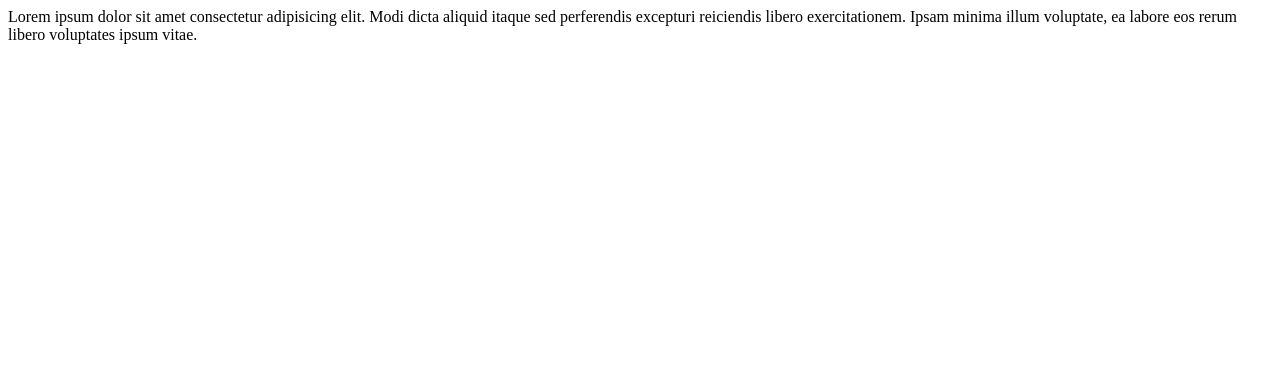
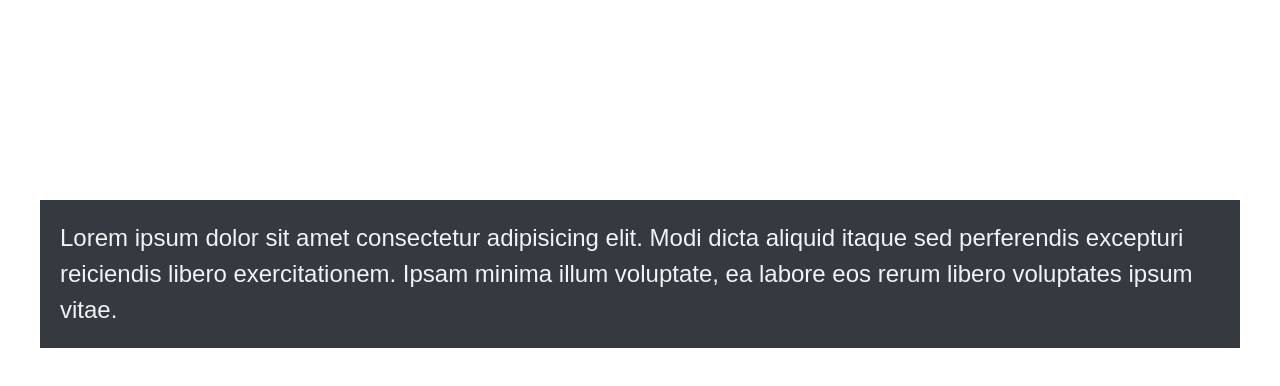
Before and after one commit to jaenudincollege/learning, a React (Vite) app in the folder 00-project/01-text-expanded/: page / in a window 1280 px wide. Shown: the top 386 px of the page. Built offline with nearby package versions, Linux system fonts and the light colour scheme.

Commit message:
create a basic styling

```diff
--- a/00-project/01-text-expanded/src/index.css
+++ b/00-project/01-text-expanded/src/index.css
@@ -0,0 +1,33 @@
+* {
+  margin: 0;
+  padding: 0;
+  box-sizing: border-box;
+}
+
+html {
+  font-size: 62.5%;
+  font-family: sans-serif;
+}
+
+.container {
+  max-width: 120rem;
+  margin: 200px auto;
+}
+
+/* selector styles */
+.box {
+  padding: 2rem;
+  border: 1px solid #ced4da;
+}
+
+.card {
+  padding: 2rem;
+  background-color: #343a40;
+  color: #f1f3f5;
+}
+/* ////////////////////// */
+
+.text {
+  font-size: 2.4rem;
+  line-height: 1.5;
+}
```
